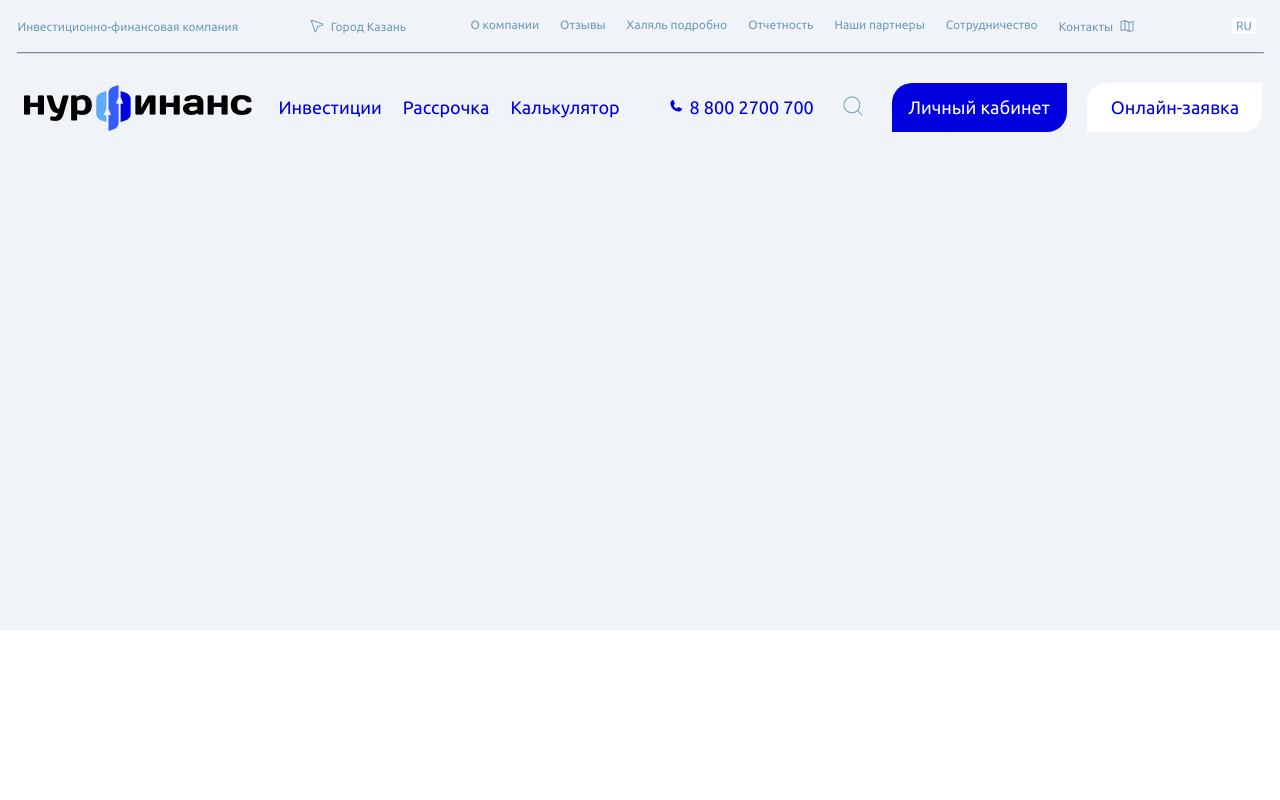
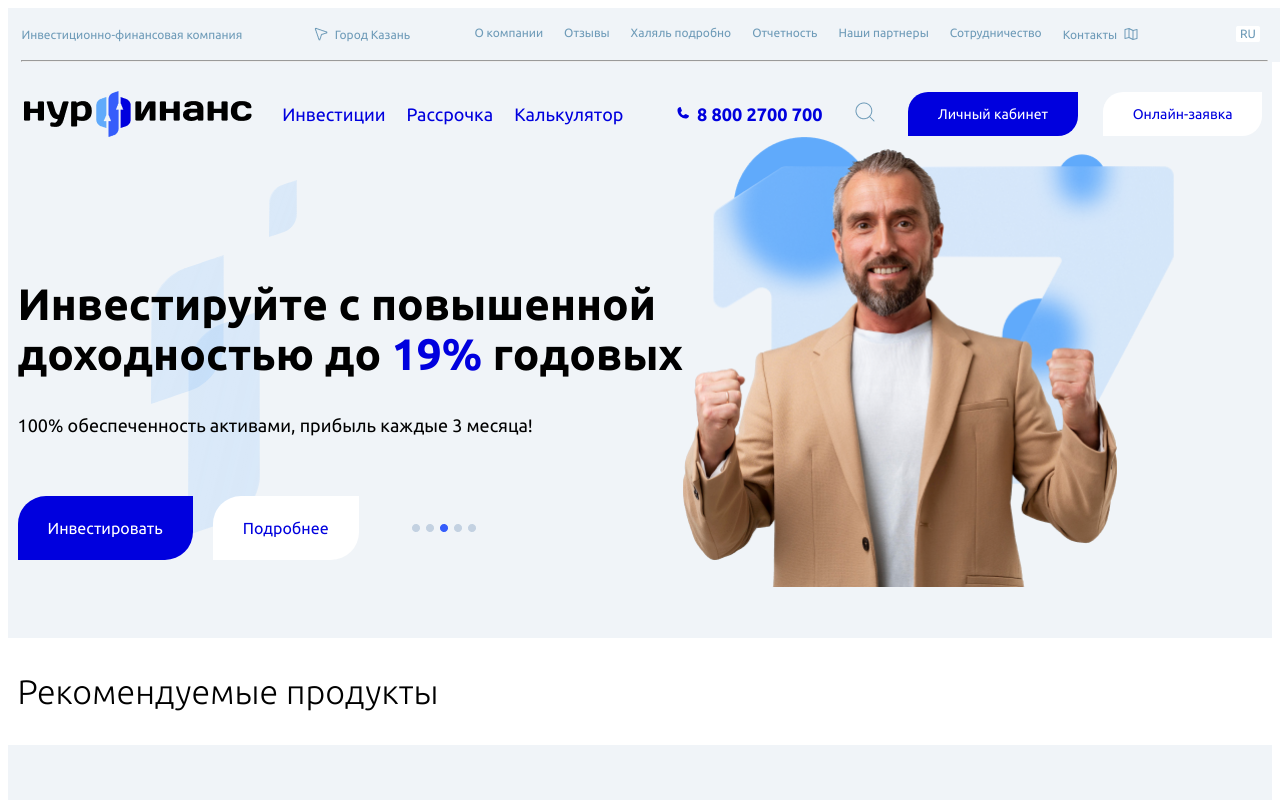
Before and after one commit to 573NED/nurfinance, a plain HTML site: page index.html in a window 1280 px wide. Shown: the top 800 px of the page. Drawn offline with Linux system fonts and the light colour scheme.

Commit message:
refactor code

```diff
--- a/index.html
+++ b/index.html
@@ -1,4 +1,4 @@
-    <!DOCTYPE html>
+<!DOCTYPE html>
 <html lang="ru">
 <head>
     <meta charset="UTF-8">
@@ -12,7 +12,7 @@
 </head>
 <body>
     <header>
-        <nav>
+        <nav class="container">
             <a href="#">Инвестиционно-финансовая компания</a>
             <a href="#"><img src="assets/NavigationArrow.png" alt="NavigationArrow">Город Казань</a>
             <ul>
@@ -26,24 +26,41 @@
             </ul>
             <img src="assets/RU.png" alt="RU">
         </nav>
-        <hr>
+        <hr class="container">
     </header>
     <main>
-        <section>
-            <nav>
+        <section class="first_sec">
+            <nav class="container">
                 <img src="assets/logo.png" alt="nurfinance">
                 <ul>
                     <li><a href="#">Инвестиции</a></li>
                     <li><a href="#">Рассрочка</a></li>
                     <li><a href="#">Калькулятор</a></li>
                 </ul>
-                <a href="tel:88002700700"><img src="assets/Phone.png" alt="phone">8 800 2700 700</a>
+                <a href="tel:88002700700"><img src="assets/Phone.png" alt="phone"><b>8 800 2700 700</b></a>
                 <a href="#"><img src="assets/MagnifyingGlass.png" alt="MagnifyingGlass"></a>
-                <a class="button__lk" href="#">Личный кабинет</a>
-                <a class="button__online-request" href="#">Онлайн-заявка</a>
+                <span class="button__blue"><a href="#">Личный кабинет</a></span>
+                <span class="button__white"><a href="#">Онлайн-заявка</a></span>
             </nav>
+            <div class="main_section" >
+                <div class="wrapper">
+                    <h1 style="font-size: 44px;"><b>Инвестируйте с повышенной<br> доходностью до <span style = "color: #0000DE" >19%</span> годовых</b></h1>
+                    <p>100% обеспеченность активами, прибыль каждые 3 месяца!</p>
+                    <div>
+                        <span class="button__blue"><a href="#">Инвестировать</a></span>
+                        <span class="button__white"><a href="#">Подробнее</a></span>
+                        <img src="assets/dots.png" alt="dots">
+                    </div>
+                </div>
+                <img src="assets/ded.png" alt="ded">
+            </div>
+        </section>
+        <section class="container">
+            <h3>Рекомендуемые продукты</h3>
         </section>
     </main>
-    <footer></footer>
+    <footer>
+
+    </footer>
 </body>
 </html>
--- a/style.css
+++ b/style.css
@@ -1,12 +1,21 @@
-body {
+html {
     padding: 0;
     margin: 0;
+    font-family: "Ubuntu", sans-serif;
+    font-weight: 400;
+    font-style: normal;
+    font-size: 16px;
+}
+
+a {
+    text-decoration: none;
+}
+
+p {
+    font-size: 18px;
 }
 
 header {
-    font-family: "Ubuntu", sans-serif;
-    font-weight: 400;
-    font-style: normal;
     font-size: 12px;
     position: fixed;
     background-color: #F0F4F8;
@@ -14,29 +23,25 @@ header {
     flex-wrap: wrap;
 }
 
-header nav {
+.container {
+    width: 1245px;
+    margin: 0 auto;
     display: flex;
     align-items: center;
-    margin: 0 auto;
+}
+
+header nav {
     justify-content: space-between;
     height: 52px;
     width: 1245px;
 }
 
-header hr {
-    width: 1245px;
-    margin-bottom: 0px;
-    margin-top: 0px;
-    border-color: #CBD8E9;
-}
-
 nav img {
-    margin: 0 6px 0 6px;
+    margin: 0 6px;
 }
 
 header nav a {
     color: #6E9BB8;
-    text-decoration: none;
     display: flex;
     align-items: center;
 }
@@ -48,50 +53,107 @@ ul {
     display: flex;
 }
 li {
-    padding: 0;
-    margin: 0 21px 0 0;
+    margin-right: 21px;
 }
 
 section nav a {
     color: #0000DE;
-    text-decoration: none;
 }
-main {
-    background-color: #F0F4F8;
 
+.first_sec {
+    height: 630px;
+    background-image: url(assets/bg.svg);
 }
-section {
-    font-family: "Ubuntu", sans-serif;
-    font-weight: 400;
-    font-style: normal;
-    max-width: 1245px;
-    margin: 0 auto;
-    height: 630px;
-}
+
 section nav {
     padding-top: 83px;
-    display: flex;
-    align-items: center;
     font-size: 18px;
     justify-content: space-between;
     color: #0000DE;
 }
 
-.button__lk{
-    display: inline-block;
-    text-align: center;
-    padding: 14px 0 14px 0;
-    width: 175px;
+.main_section {
+    display: flex;
+    flex-direction: row;
+    height: 100%;
+    max-width: 1245px;
+    margin: 0 auto;
+}
+
+.main_section span {
+    border-radius: 28px 0;
+
+}
+
+.main_section img {
+    height: 450px;
+}
+
+.wrapper {
+    padding-top: 105px;
+    width: auto;
+}
+
+.wrapper div {
+    padding: 42px 0;
+    display: flex;
+    align-items: center;
+}
+
+.button__blue{
+    display: flex;
+    justify-content: center;
     background-color: #0000DE;
-    border-radius: 20px 0 20px 0;
+    border-radius: 20px 0;
+    padding: 0 30px;
+}
+
+.button__white {
+    display: flex;
+    justify-content: center;
+    background-color: #fff;
+    border-radius: 20px 0;
+    padding: 0 30px;
+}
+
+nav .button__blue a {
     color: #fff;
 }
 
-.button__online-request {
+div .button__blue a {
+    color: #fff;
+}
+
+nav span a {
     display: inline-block;
     text-align: center;
-    padding: 14px 0 14px 0;
-    width: 175px;
-    background-color: #fff;
-    border-radius: 20px 0 20px 0;
+    font-size: 14px;
+    padding: 14px 0;
 }
+
+div span a {
+    display: inline-block;
+    text-align: center;
+    padding: 23px 0;
+    color: #0000DE;
+}
+
+div .button__blue {
+    margin-right: 20px
+}
+
+.wrapper div img {
+    margin-left: 53px;
+    height: 8px;
+}
+
+h3 {
+    font-size: 34px;
+    font-weight: 300;
+}
+
+footer {
+    margin: 0 auto;
+    height: 630px;
+    background-color: #F0F4F8;
+}
```
Also changed, not shown: assets/bg.svg (added), assets/dots.png (added).
